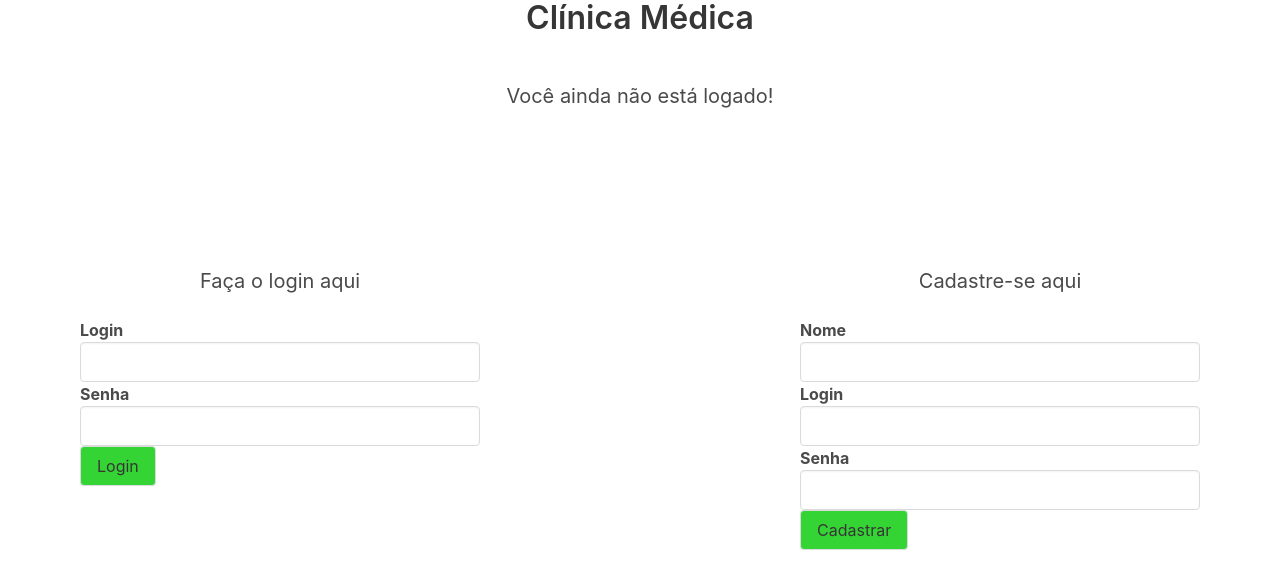
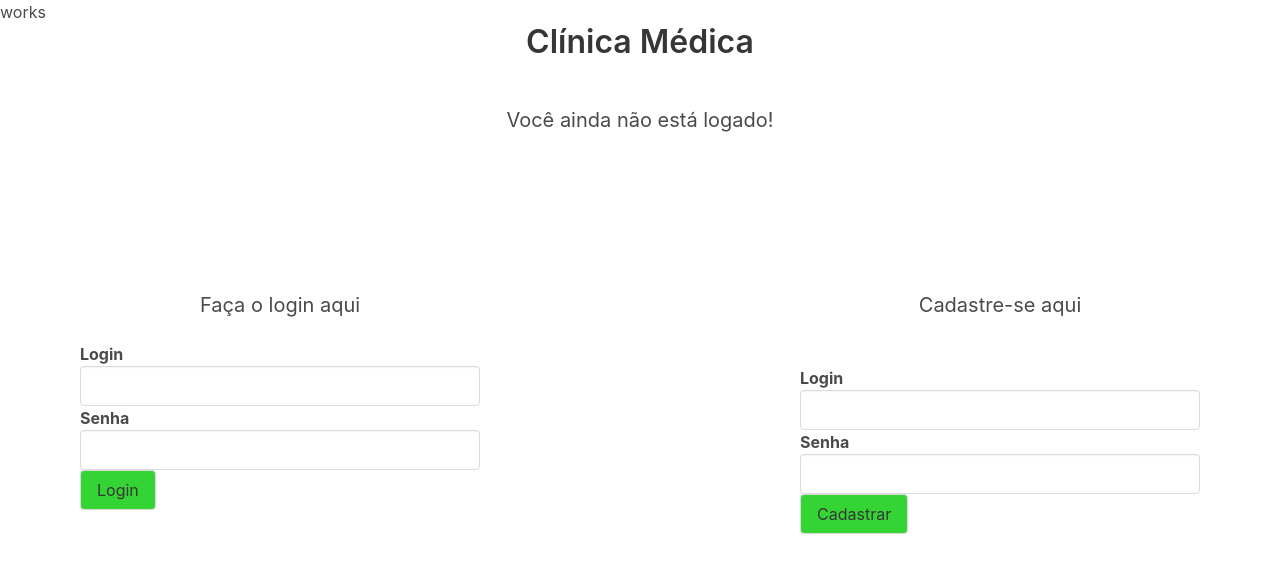
Before and after one commit to JoseRezendeDev/clinica-medica, an Angular app: page /welcome in a window 1280 px wide. Shown: the top 588 px of the page. Built offline with nearby package versions, Linux system fonts and the light colour scheme.

Commit message:
Menu component e ajuste na url de login

```diff
--- a/src/app/app.module.ts
+++ b/src/app/app.module.ts
@@ -9,6 +9,7 @@ import { CadastroComponent } from './cadastro/cadastro.component';
 import { HeaderComponent } from './header/header.component';
 import { HttpClientModule } from '@angular/common/http';
 import { ReactiveFormsModule } from '@angular/forms';
+import { MenuComponent } from './menu/menu.component';
 
 @NgModule({
   declarations: [
@@ -16,7 +17,8 @@ import { ReactiveFormsModule } from '@angular/forms';
     WelcomeComponent,
     LoginComponent,
     CadastroComponent,
-    HeaderComponent
+    HeaderComponent,
+    MenuComponent
   ],
   imports: [
     BrowserModule,
--- a/src/app/cadastro/cadastro.component.html
+++ b/src/app/cadastro/cadastro.component.html
@@ -1,10 +1,5 @@
 <div>
     <h4 class="subtitle h4">Cadastre-se aqui</h4>
-    <label>
-        Nome
-        <br>
-        <input class="input" type="text" [formControl]="nome">
-    </label>
     <br>
     <label>
         Login
--- a/src/app/cadastro/cadastro.component.ts
+++ b/src/app/cadastro/cadastro.component.ts
@@ -19,7 +19,7 @@ export class CadastroComponent implements OnInit {
   }
 
   cadastrarUsuario(): void {
-    this.loginService.cadastrarUsuario(this.nome.value, this.login.value, this.senha.value).subscribe(res => {
+    this.loginService.cadastrarUsuario(this.login.value, this.senha.value).subscribe(res => {
       if (res.body.token && res.body.expiry) {
         sessionStorage.setItem("token", res.body.token);
         sessionStorage.setItem("expiry", res.body.expiry);
--- a/src/app/login.service.ts
+++ b/src/app/login.service.ts
@@ -1,5 +1,5 @@
 import { Injectable } from '@angular/core';
-import { HttpClient, HttpParams } from '@angular/common/http';
+import { HttpClient, HttpHeaders, HttpParams } from '@angular/common/http';
 import { Observable } from 'rxjs';
 
 @Injectable({
@@ -7,13 +7,12 @@ import { Observable } from 'rxjs';
 })
 export class LoginService {
 
-  baseURL = "https://tiagoifsp.ddns.net/clinicaMedicaJWT/";
+  baseURL = "https://tiagoifsp.ddns.net/clinicaMedicaJWT/administradores.php";
 
   constructor(private http: HttpClient) { }
 
-  cadastrarUsuario(nome: string, login: string, senha: string): Observable<any> {
+  cadastrarUsuario(login: string, senha: string): Observable<any> {
     let body = new HttpParams();
-    body = body.set("nome", nome);
     body = body.set("login", login);
     body = body.set("senha", senha);
 
--- /dev/null
+++ b/src/app/menu/menu.component.html
@@ -0,0 +1 @@
+<p>works</p>
--- /dev/null
+++ b/src/app/menu/menu.component.ts
@@ -0,0 +1,15 @@
+import { Component, OnInit } from '@angular/core';
+
+@Component({
+  selector: 'app-menu',
+  templateUrl: './menu.component.html',
+  styleUrls: ['./menu.component.css']
+})
+export class MenuComponent implements OnInit {
+
+  constructor() { }
+
+  ngOnInit(): void {
+  }
+
+}
--- a/src/app/welcome/welcome.component.html
+++ b/src/app/welcome/welcome.component.html
@@ -1,3 +1,4 @@
+<app-menu></app-menu>
 <app-header></app-header>
 <div>
     <app-login></app-login>
```
Also changed, not shown: src/app/menu/menu.component.css (added), 1 other file (tests, documents, lock files or other folders).
